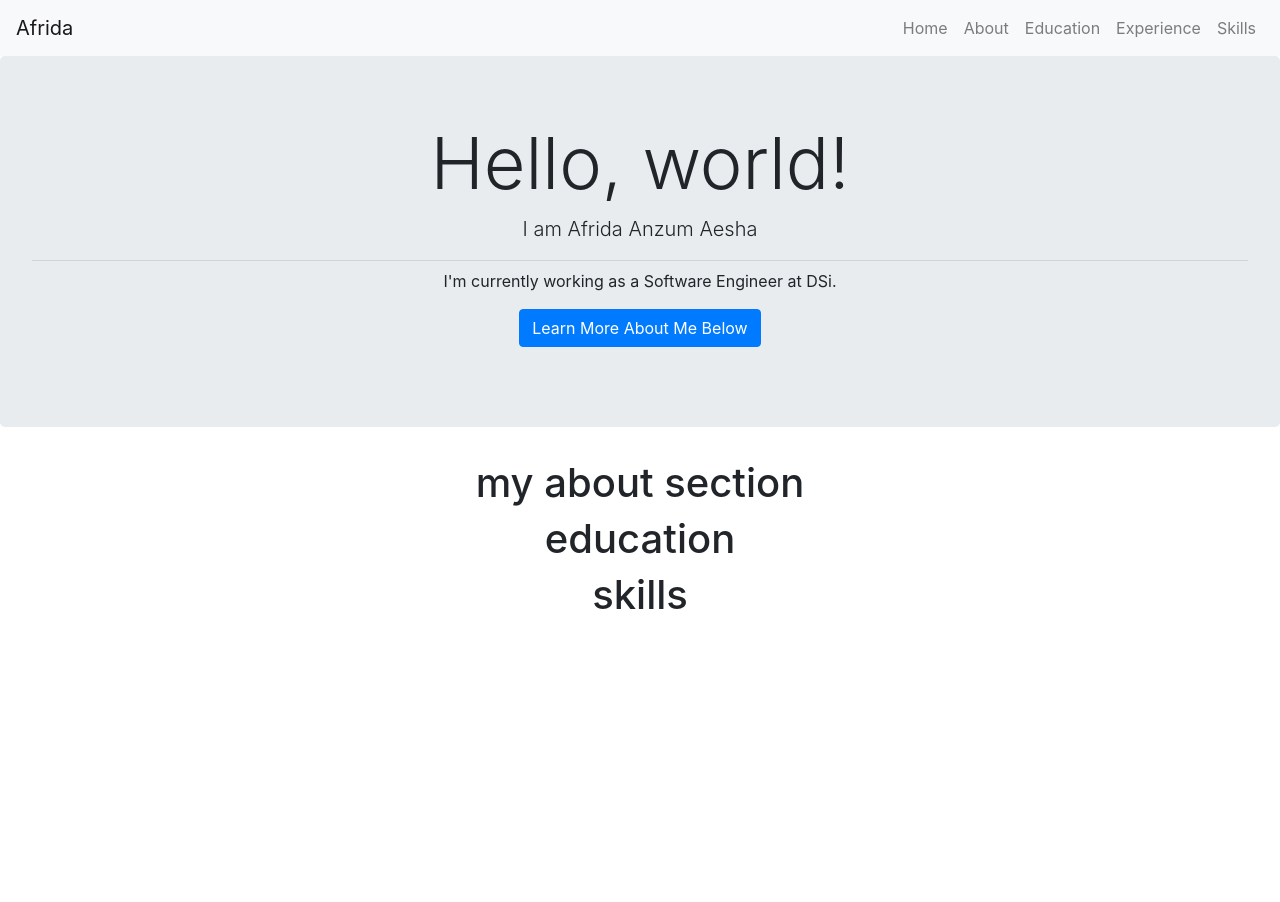
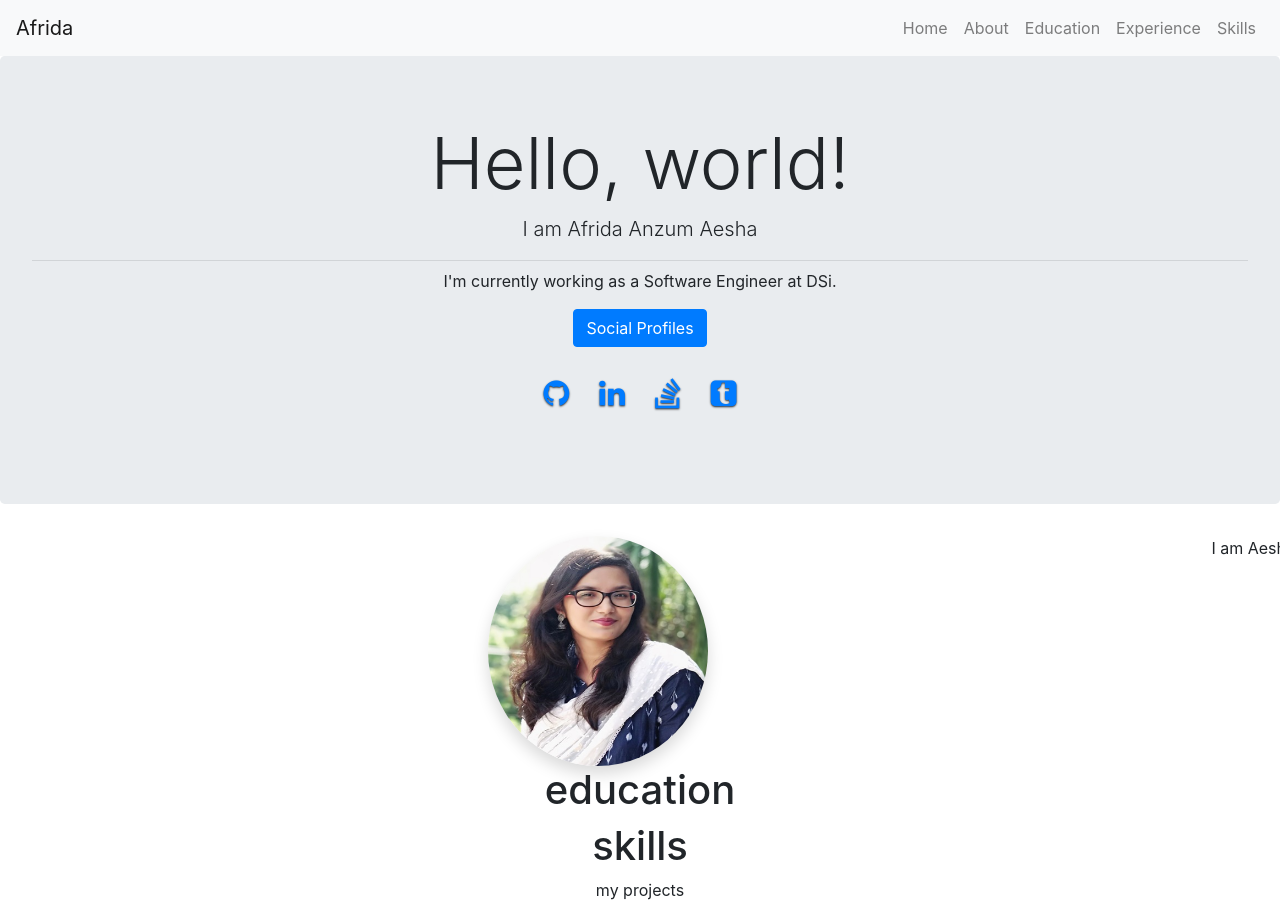
Before and after one commit to afrida67/myPortfolio, a React (Create React App) app: page / in a window 1280 px wide. Before the commit the page ends 800 px from the top, so only its background shows below. Built offline with nearby package versions, Linux system fonts and the light colour scheme.

Commit message:
added about section

```diff
--- a/package.json
+++ b/package.json
@@ -4,6 +4,7 @@
   "private": true,
   "dependencies": {
     "bootstrap": "^4.3.1",
+    "font-awesome": "^4.7.0",
     "react": "^16.8.6",
     "react-dom": "^16.8.6",
     "react-scripts": "3.0.1",
--- a/src/App.css
+++ b/src/App.css
@@ -1,27 +1,48 @@
 .App {
   text-align: center;
 }
+.linkNew{
+  min-height: 5px;
 
-.App-header {
-  background-color: #282c34;
-  min-height: 100vh;
-  display: flex;
-  flex-direction: column;
-  align-items: center;
-  justify-content: center;
-  font-size: calc(10px + 2vmin);
-  color: white;
+}
+.links{
+  padding:30px 0;
+  display: relative;
+  margin-left: 40%;
+}
+/* header social links */
+ .social {
+  margin: 24px 0;
+  padding: 0;
+  font-size: 30px;
+  text-shadow: 0px 1px 2px rgba(0, 0, 0, .8);
+}
+.social li {
+  display: inline-block;
+  margin: 0 15px;
+  padding: 0;
 }
 
-.App-link {
-  color: #61dafb;
+/*profile pic css*/
+
+.img-circle{
+  border-radius: 50%;
+}
+.shadow{
+  box-shadow: 7px 7px 7px #666;
+  position : relative;
+  transition : all 0.2s;
+  top : 0;
+}
+.up-hover:hover {
+  top :-5px;
+  box-shadow: 15px 15px 15px #777;
 }
 
-@keyframes App-logo-spin {
-  from {
-    transform: rotate(0deg);
-  }
-  to {
-    transform: rotate(360deg);
-  }
+.avatar{
+  display: block;
+  position:relative;
+  height: 230px;
+	width : 220px;
+	margin:auto;
 }
--- a/src/App.js
+++ b/src/App.js
@@ -8,6 +8,7 @@ import Projects from './components/Projects';
 
 import mydata from './data';
 
+import 'font-awesome/css/font-awesome.min.css';
 import 'bootstrap/dist/css/bootstrap.min.css';
 import './App.css';
 
@@ -17,9 +18,10 @@ class App extends Component {
         <div className="App">
            <AppNavbar/>
            <Home data = {mydata}/>
-           <About/>
+           <About data = {mydata}/>
            <Education/>
            <Skills/>
+           <Projects/>
 
         </div>
       );
--- a/src/components/About.js
+++ b/src/components/About.js
@@ -2,12 +2,18 @@ import React, { Component } from 'react'
 
 export class About extends Component {
   render() {
+    let data = this.props.data;
     return (
-      <div>
-        <h1>my about section</h1>
+      <section id="about">
+
+      <div className="row">
+        <img src={process.env.PUBLIC_URL + '/images/mypic.jpeg'} alt="Afrida Logo" className="img-circle shadow up-hover avatar" />
+            <p>{data.aboutme}</p>
       </div>
+
+   </section>
     )
   }
 }
 
-export default About
+export default About;
--- a/src/components/AppNavbar.js
+++ b/src/components/AppNavbar.js
@@ -9,16 +9,13 @@ import {
   NavLink } from 'reactstrap';
 
 export class AppNavbar extends React.Component {
-  constructor(props) {
-    super(props);
 
-    this.toggle = this.toggle.bind(this);
-    this.state = {
+    state = {
       isOpen: false
     };
-  }
 
-  toggle() {
+
+  toggle = () => {
     this.setState({
       isOpen: !this.state.isOpen
     });
@@ -35,7 +32,7 @@ export class AppNavbar extends React.Component {
                 <NavLink href="/components/Home">Home</NavLink>
               </NavItem>
               <NavItem>
-                <NavLink href="/components/About">About</NavLink>
+                <NavLink href="#about">About</NavLink>
               </NavItem>
               <NavItem>
                 <NavLink href="/components/Education">Education</NavLink>
--- a/src/components/Home.js
+++ b/src/components/Home.js
@@ -4,7 +4,6 @@ import { Jumbotron, Button } from 'reactstrap';
 export class Home extends Component {
   render() {
     let data = this.props.data;
-    console.log('aa'+data);
     return (
       <div>
         <Jumbotron>
@@ -13,8 +12,25 @@ export class Home extends Component {
             <hr className="my-2" />
             <p>I'm currently working as a {data.role} at {data.company}.</p>
             <p className="lead">
-            <Button color="primary">Learn More About Me Below</Button>
+            <Button color="primary">Social Profiles</Button>
             </p>
+            <div class="linkNew">
+            <nav>
+            <ul className="social">
+                {
+                    data.socialProfiles && data.socialProfiles.map(item => {
+                      return(
+                              <li key={item.name}>
+                                <a href={item.url} target="_blank" rel="noopener noreferrer"><i className={item.className}></i></a>
+                              </li>
+                            )
+                      }
+                    )
+                  }
+            </ul>
+            </nav>
+            </div>
+
       </Jumbotron>
       </div>
     )
--- a/src/data.js
+++ b/src/data.js
@@ -12,9 +12,19 @@ const mydata = {
             "name": "linkedin",
             "url": "https://linkedin.com/in/afrida-anzum/",
             "className":"fa fa-linkedin"
-         }
+         },
+         {
+            "name": "stackoverflow",
+            "url": "https://stackoverflow.com/users/5968939/afrida-anzum-aesha",
+            "className":"fa fa-stack-overflow"
+         },
+         {
+            "name": "tumblr",
+            "url": "https://afrida67.tumblr.com/",
+            "className":"fa fa-tumblr-square"
+         },
      ],
-     "aboutme": "I'm currently working as a Software Engineer at DSi",
+     "aboutme": "I am Aesha",
      "address": "Bangladesh",
      "education": [
          {
@@ -22,7 +32,5 @@ const mydata = {
             "degree":"B.SC in Computer Science & Engineering",
          }
      ]
-
-}
-
+};
 export default mydata;
```
Also changed, not shown: public/images/mypic.jpeg (added), 1 other file (tests, documents, lock files or other folders).
